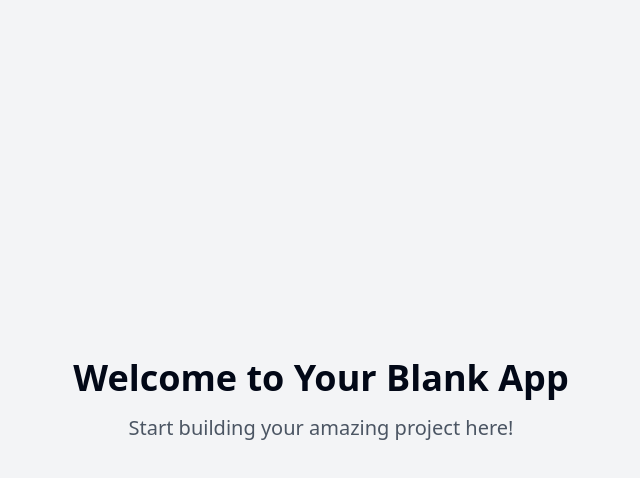
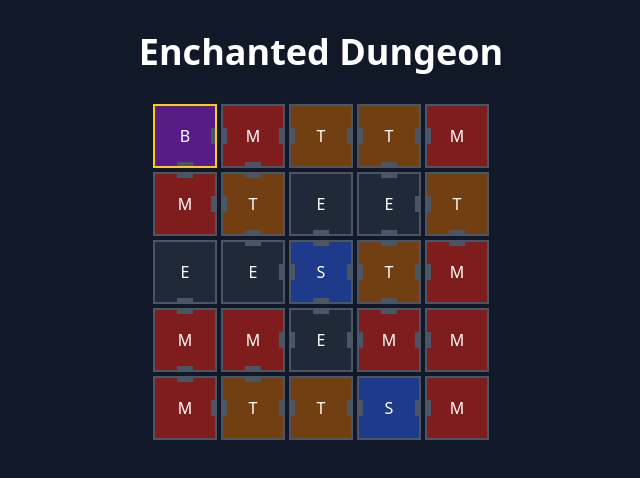
Before and after one commit to FilipStenbeck/enchanted-dungeon-odyssey, a React (Vite) app: page / in a window 1280 px wide. Shown: the top 478 px of the page, without its empty margins (319-959 px from the left). Built offline with nearby package versions, Linux system fonts and the light colour scheme.

Commit message:
Randomize dungeon layout
Implement functionality to randomize the dungeon layout for enhanced gameplay experience.
[skip gpt_engineer]

```diff
--- a/src/pages/Index.tsx
+++ b/src/pages/Index.tsx
@@ -1,11 +1,65 @@
-// Update this page (the content is just a fallback if you fail to update the page)
+import { useState, useEffect } from "react";
+import { generateDungeon } from "../utils/dungeonGenerator";
+import { Dungeon, Room } from "../types/game";
 
 const Index = () => {
+  const [dungeon, setDungeon] = useState<Dungeon | null>(null);
+
+  useEffect(() => {
+    const newDungeon = generateDungeon(5, 5);
+    setDungeon(newDungeon);
+  }, []);
+
+  if (!dungeon) return <div>Loading...</div>;
+
   return (
-    <div className="min-h-screen flex items-center justify-center bg-gray-100">
-      <div className="text-center">
-        <h1 className="text-4xl font-bold mb-4">Welcome to Your Blank App</h1>
-        <p className="text-xl text-gray-600">Start building your amazing project here!</p>
+    <div className="min-h-screen bg-gray-900 text-white p-8">
+      <h1 className="text-4xl font-bold mb-8 text-center">Enchanted Dungeon</h1>
+
+      <div className="grid place-items-center">
+        <div
+          className="grid gap-1"
+          style={{
+            gridTemplateColumns: `repeat(${dungeon.size.width}, minmax(0, 1fr))`,
+          }}
+        >
+          {dungeon.rooms.map((room) => (
+            <div
+              key={room.id}
+              className={`w-16 h-16 border-2 ${
+                room.id === dungeon.currentRoom
+                  ? "border-yellow-400"
+                  : "border-gray-600"
+              } relative`}
+            >
+              {/* Room content */}
+              <div className={`
+                w-full h-full flex items-center justify-center
+                ${room.type === 'monster' ? 'bg-red-900' : ''}
+                ${room.type === 'treasure' ? 'bg-yellow-900' : ''}
+                ${room.type === 'shop' ? 'bg-blue-900' : ''}
+                ${room.type === 'boss' ? 'bg-purple-900' : ''}
+                ${room.type === 'empty' ? 'bg-gray-800' : ''}
+              `}>
+                {room.type.charAt(0).toUpperCase()}
+              </div>
+
+              {/* Room connections */}
+              {room.connections.north && (
+                <div className="absolute top-0 left-1/2 -translate-x-1/2 w-4 h-1 bg-gray-600" />
+              )}
+              {room.connections.south && (
+                <div className="absolute bottom-0 left-1/2 -translate-x-1/2 w-4 h-1 bg-gray-600" />
+              )}
+              {room.connections.east && (
+                <div className="absolute right-0 top-1/2 -translate-y-1/2 w-1 h-4 bg-gray-600" />
+              )}
+              {room.connections.west && (
+                <div className="absolute left-0 top-1/2 -translate-y-1/2 w-1 h-4 bg-gray-600" />
+              )}
+            </div>
+          ))}
+        </div>
       </div>
     </div>
   );
--- /dev/null
+++ b/src/types/game.ts
@@ -0,0 +1,25 @@
+export type RoomType = 'monster' | 'treasure' | 'shop' | 'empty' | 'boss';
+
+export interface Room {
+  id: string;
+  type: RoomType;
+  visited: boolean;
+  x: number;
+  y: number;
+  connections: {
+    north: boolean;
+    south: boolean;
+    east: boolean;
+    west: boolean;
+  };
+}
+
+export interface Dungeon {
+  rooms: Room[];
+  currentRoom: string;
+  level: number;
+  size: {
+    width: number;
+    height: number;
+  };
+}
--- /dev/null
+++ b/src/utils/dungeonGenerator.ts
@@ -0,0 +1,130 @@
+import { Room, Dungeon, RoomType } from '../types/game';
+
+const ROOM_TYPES: RoomType[] = ['monster', 'treasure', 'shop', 'empty', 'boss'];
+
+function generateRandomRoomType(): RoomType {
+  const weights = {
+    monster: 0.4,
+    treasure: 0.2,
+    shop: 0.1,
+    empty: 0.25,
+    boss: 0.05,
+  };
+
+  const random = Math.random();
+  let sum = 0;
+  for (const [type, weight] of Object.entries(weights)) {
+    sum += weight;
+    if (random <= sum) {
+      return type as RoomType;
+    }
+  }
+  return 'empty';
+}
+
+export function generateDungeon(width: number = 5, height: number = 5): Dungeon {
+  const rooms: Room[] = [];
+
+  // Create rooms
+  for (let y = 0; y < height; y++) {
+    for (let x = 0; x < width; x++) {
+      const room: Room = {
+        id: `${x}-${y}`,
+        type: generateRandomRoomType(),
+        visited: false,
+        x,
+        y,
+        connections: {
+          north: false,
+          south: false,
+          east: false,
+          west: false,
+        },
+      };
+      rooms.push(room);
+    }
+  }
+
+  // Connect rooms
+  rooms.forEach((room) => {
+    const { x, y } = room;
+
+    // Connect to east
+    if (x < width - 1 && Math.random() > 0.3) {
+      room.connections.east = true;
+      const eastRoom = rooms.find(r => r.x === x + 1 && r.y === y);
+      if (eastRoom) eastRoom.connections.west = true;
+    }
+
+    // Connect to south
+    if (y < height - 1 && Math.random() > 0.3) {
+      room.connections.south = true;
+      const southRoom = rooms.find(r => r.x === x && r.y === y + 1);
+      if (southRoom) southRoom.connections.north = true;
+    }
+  });
+
+  // Ensure all rooms are accessible using DFS
+  const visited = new Set<string>();
+  const startRoom = rooms[0];
+
+  function dfs(room: Room) {
+    visited.add(room.id);
+    const { x, y } = room;
+
+    // Check all adjacent rooms
+    if (room.connections.north) {
+      const northRoom = rooms.find(r => r.x === x && r.y === y - 1);
+      if (northRoom && !visited.has(northRoom.id)) dfs(northRoom);
+    }
+    if (room.connections.south) {
+      const southRoom = rooms.find(r => r.x === x && r.y === y + 1);
+      if (southRoom && !visited.has(southRoom.id)) dfs(southRoom);
+    }
+    if (room.connections.east) {
+      const eastRoom = rooms.find(r => r.x === x + 1 && r.y === y);
+      if (eastRoom && !visited.has(eastRoom.id)) dfs(eastRoom);
+    }
+    if (room.connections.west) {
+      const westRoom = rooms.find(r => r.x === x - 1 && r.y === y);
+      if (westRoom && !visited.has(westRoom.id)) dfs(westRoom);
+    }
+  }
+
+  dfs(startRoom);
+
+  // Connect unvisited rooms
+  rooms.forEach((room) => {
+    if (!visited.has(room.id)) {
+      const { x, y } = room;
+      const adjacentRooms = rooms.filter(r =>
+        (Math.abs(r.x - x) === 1 && r.y === y) ||
+        (Math.abs(r.y - y) === 1 && r.x === x)
+      );
+
+      const connectedRoom = adjacentRooms.find(r => visited.has(r.id));
+      if (connectedRoom) {
+        if (connectedRoom.x === x + 1) {
+          room.connections.east = true;
+          connectedRoom.connections.west = true;
+        } else if (connectedRoom.x === x - 1) {
+          room.connections.west = true;
+          connectedRoom.connections.east = true;
+        } else if (connectedRoom.y === y + 1) {
+          room.connections.south = true;
+          connectedRoom.connections.north = true;
+        } else if (connectedRoom.y === y - 1) {
+          room.connections.north = true;
+          connectedRoom.connections.south = true;
+        }
+      }
+    }
+  });
+
+  return {
+    rooms,
+    currentRoom: '0-0',
+    level: 1,
+    size: { width, height }
+  };
+}
```
